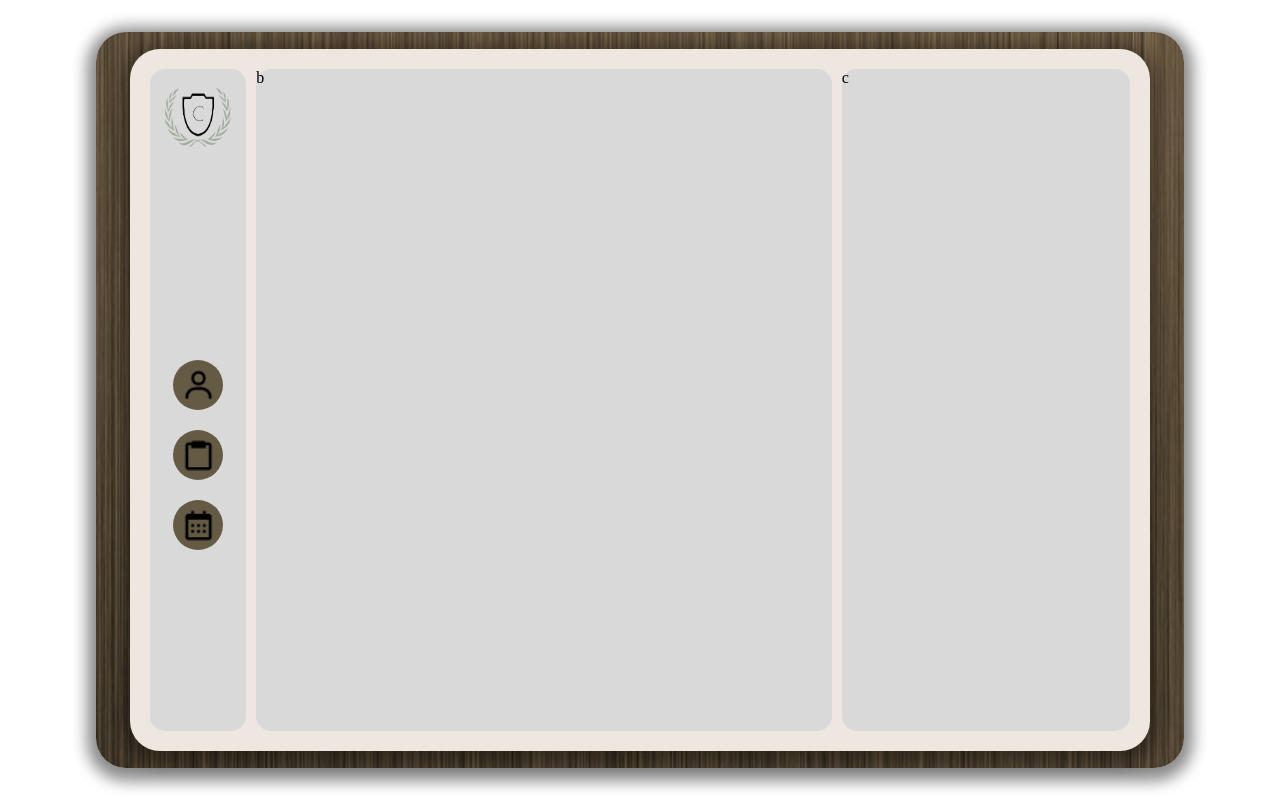
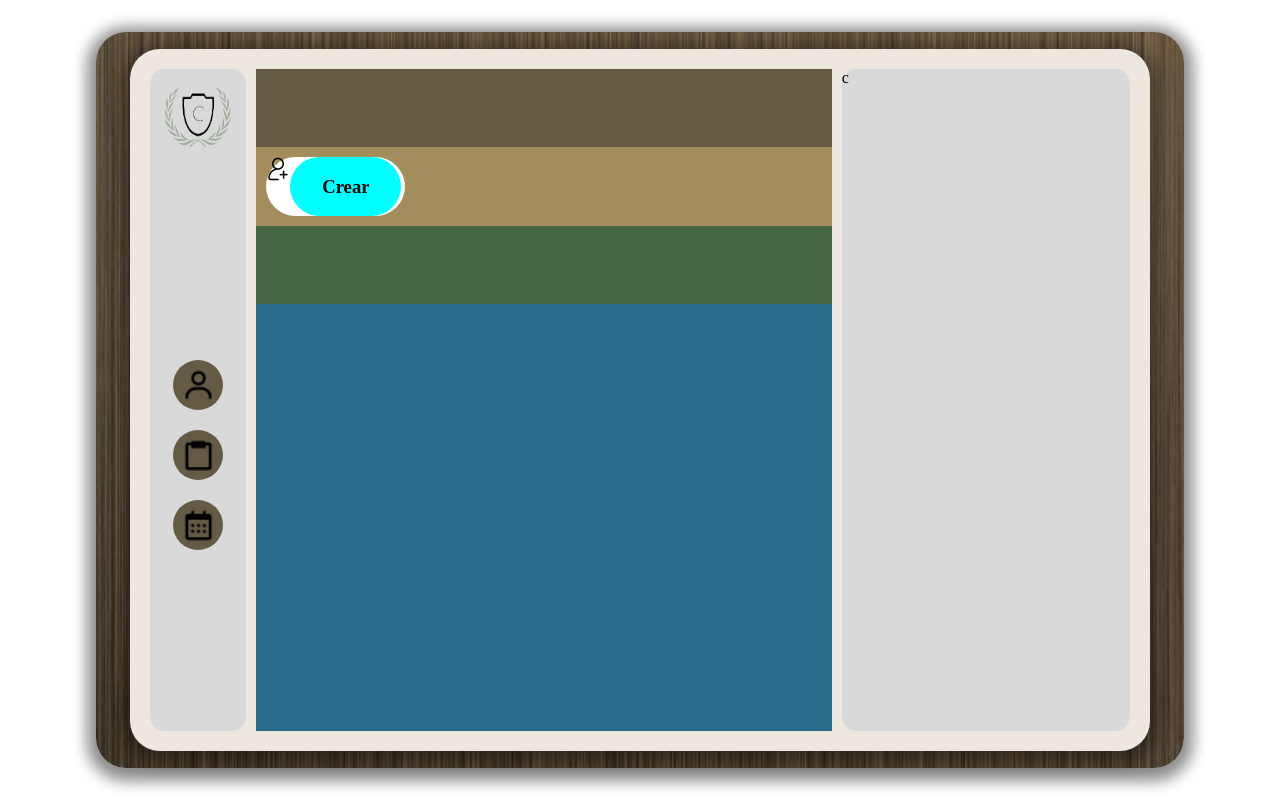
Before and after one commit to PolNavas/micro01, a plain HTML site: page html/profesores.html in a window 1280 px wide. Drawn offline with Linux system fonts and the light colour scheme.

Commit message:
profesores mid-section

```diff
--- a/css/profesores.css
+++ b/css/profesores.css
@@ -59,7 +59,6 @@ body{
 .menu .iconos_menu{
     height: 100%;
     width: 100%;
-    /* background-color: aqua; */
     display: flex;
     flex-direction: column;
     justify-content: center;
@@ -87,7 +86,73 @@ body{
     width: 60%;
     height: 100%;
     border-radius: 15px;
+    display: flex;
+    flex-direction: column;
 }
+
+.titulo{
+    display: flex;
+    padding: 10px;
+    height: 10%;
+    background-color: #655B45;
+}
+
+.alumnos{
+    padding: 10px;
+    height: 10%;
+    background-color: #a38d5d;
+    display: inline;
+    flex-direction: row;
+    justify-content: start;
+    text-align: center;
+    gap: 15px;
+}
+
+.gestion{
+    background-color: white;
+    width: 25%;
+    border: 0;
+    border-radius: 30px;
+    display: flex;
+    flex-direction: row;
+}
+
+.gestion_icono{
+    width: 20%;
+    background-color: #276b8d;
+    border: 0;
+    border-radius: 30px;
+    display: flex;
+    align-items: center;
+    justify-content: center;
+}
+
+.gestion_titulo{
+    width: 80%;
+    background-color: aqua;
+    border: 0;
+    border-radius: 30px;
+}
+
+
+
+.cursos{
+    padding: 10px;
+    height: 10%;
+    background-color: #466545;
+}
+
+.proyectos{
+    padding: 10px;
+    height: 70%;
+    background-color: #276b8d;
+}
+
+
+
+
+
+
 
 .user_info{
     background-color: #D9D9D9;
--- a/html/profesores.html
+++ b/html/profesores.html
@@ -19,7 +19,26 @@
                     <div class="icono"><img src="../Img/calendario.png" alt="calendario"></div>
                 </div>
             </div>
-            <div class="main">b</div>
+            <div class="main">
+                <div class="titulo"></div>
+                <div class="alumnos">
+                    <div class="gestion">
+                        <div class="gestio_icono"><img src="../Img/add-user.png" alt=""></div>
+                        <div class="gestion_titulo"><h3>Crear</h3></div>
+                    </div>
+                    <!-- <div class="gestion">
+
+                    </div>
+                    <div class="gestion">
+
+                    </div>
+                    <div class="gestion">
+
+                    </div> -->
+                </div>
+                <div class="cursos"></div>
+                <div class="proyectos"></div>
+            </div>
             <div class="user_info">c</div>
         </div>
     </div>
```
